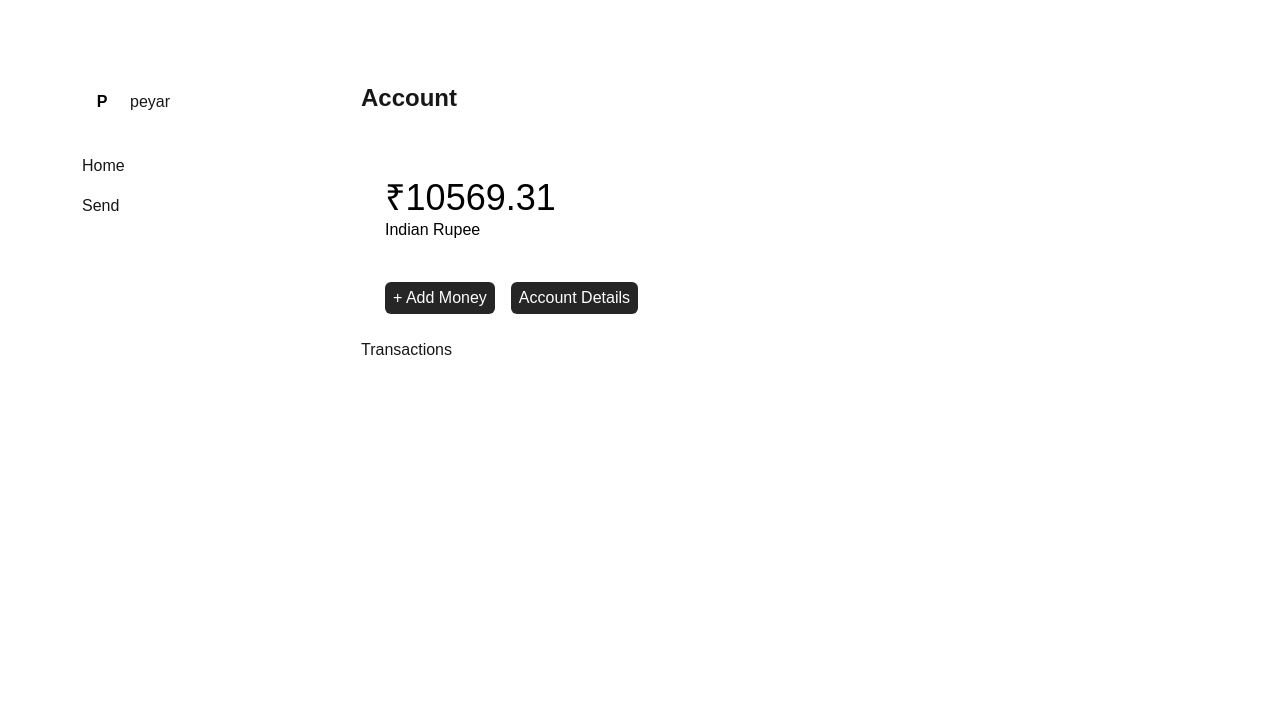
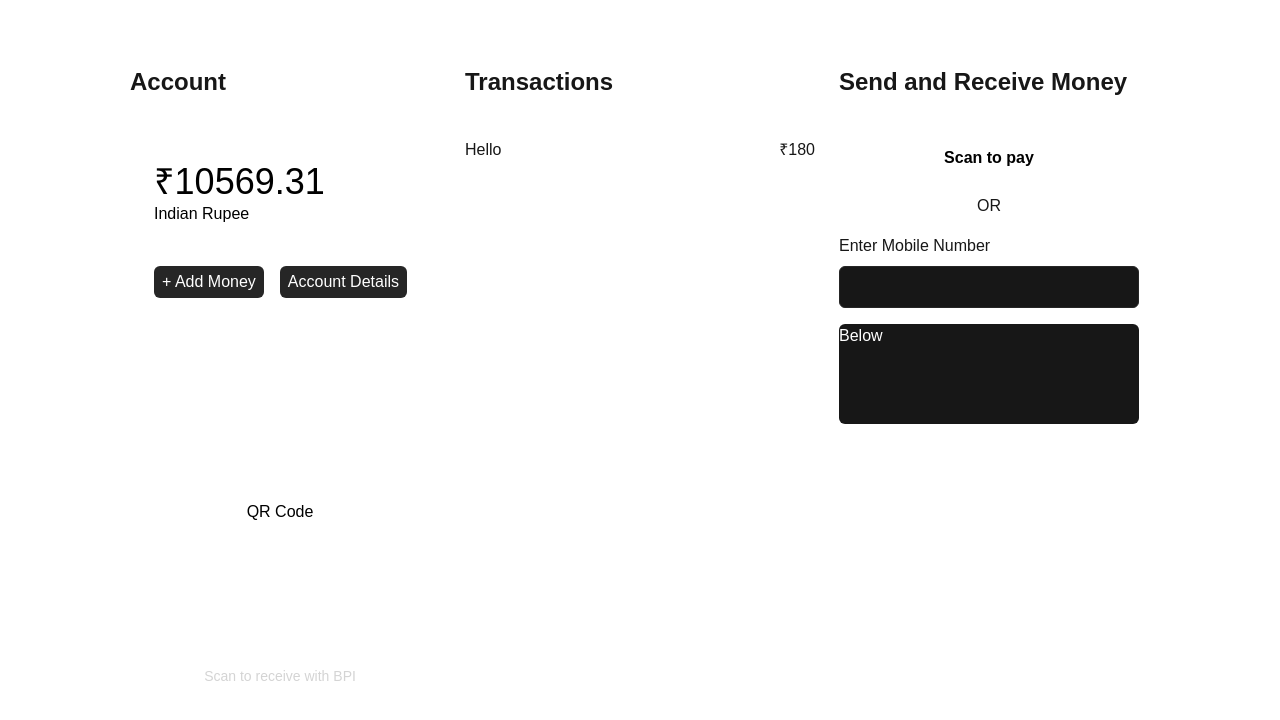
Before and after one commit to Anandprabhu530/bpi-frontend, a Next.js app: page /dashboard in a window 1280 px wide. Shown: the top 720 px of the page. Built offline with nearby package versions, Linux system fonts and the light colour scheme.

Commit message:
Pages design

```diff
--- a/app/dashboard/page.tsx
+++ b/app/dashboard/page.tsx
@@ -2,22 +2,8 @@ import Maincontent from "@/components/Maincontent";
 
 const Dashboard = () => {
   return (
-    <div className="border-2 border-white min-h-screen flex p-20">
-      <div className="basis-1/4">
-        <div className="flex gap-2 items-center">
-          <div className="h-[40px] w-[40px] bg-white rounded-full flex items-center justify-center text-black font-semibold">
-            P
-          </div>
-          <div>peyar</div>
-        </div>
-        <div className="pt-8 flex flex-col gap-4">
-          <div>Home</div>
-          <div>Send</div>
-        </div>
-      </div>
-      <div className="basis-3/4">
-        <Maincontent />
-      </div>
+    <div className="border-2 border-white min-h-screen flex px-32 py-16">
+      <Maincontent />
     </div>
   );
 };
--- a/app/register/page.tsx
+++ b/app/register/page.tsx
@@ -25,6 +25,14 @@ const Register = () => {
           </div>
         </div>
         <div className="pt-4 ">
+          <div className="py-2 text-xl">Mobile Number</div>
+          <input
+            className="outline-none border border-neutral-600 p-2 placeholder:text-neutral-500 bg-[#1b1a1a] rounded-md w-full"
+            placeholder="9876543210"
+            type="tel"
+          />
+        </div>
+        <div className="pt-4 ">
           <div className="py-2 text-xl">Email</div>
           <input
             className="outline-none border border-neutral-600 p-2 placeholder:text-neutral-500 bg-[#1b1a1a] rounded-md w-full"
--- /dev/null
+++ b/app/send/page.tsx
@@ -0,0 +1,21 @@
+const Send = () => {
+  return (
+    <div className="font-sans w-full border-2 border-white min-h-screen flex items-center justify-center">
+      <div className="bg-white w-[320px] h-[500px] flex items-center flex-col px-8 py-4 rounded-md text-black">
+        <div className="w-full pt-4 flex justify-center font-semibold text-3xl">
+          Confirm Payment
+        </div>
+        <div className="pt-10 text-xl font-semibold">To: 9876543210</div>
+        <div className="h-[50%] w-full flex items-center justify-center text-5xl">
+          <div className="font-semibold">₹</div>
+          <input className="pl-2 font-semibold bg-transparent w-[150px] outline-none" />
+        </div>
+        <div className="mt-14 w-full justify-center flex bg-black text-white font-semibold p-2 my-4 rounded-md cursor-pointer">
+          Send Money
+        </div>
+      </div>
+    </div>
+  );
+};
+
+export default Send;
--- a/components/Maincontent.tsx
+++ b/components/Maincontent.tsx
@@ -2,7 +2,8 @@
 // Link to inspiration
 const Maincontent = () => {
   return (
-    <div className="w-full h-full">
+    <div className="w-full h-full flex gap-6">
+      <div className="basis-1/3">
         <div className="text-2xl font-semibold">Account</div>
         <div className="bg-white text-black w-fit mt-10 rounded-md p-6">
           <div className="text-4xl">₹10569.31</div>
@@ -16,7 +17,44 @@ const Maincontent = () => {
             </div>
           </div>
         </div>
-      <div>Transactions</div>
+        <div className="pt-10">
+          <div className="w-[300px] h-[300px] bg-white text-black flex justify-center items-center rounded-md">
+            QR Code
+          </div>
+          <div className="w-[300px] flex justify-center pt-1 text-neutral-300 text-sm">
+            Scan to receive with BPI
+          </div>
+        </div>
+      </div>
+      <div className="basis-1/3 ">
+        <div className="text-2xl font-semibold pb-10">Transactions</div>
+        <div className="flex justify-between w-[350px]">
+          <div>Hello</div>
+          <div>₹180</div>
+        </div>
+      </div>
+      <div className="basis-1/3">
+        <div className="text-2xl font-semibold pb-10">
+          Send and Receive Money
+        </div>
+        <div className="flex gap-4 flex-col">
+          <div className="w-[300px] flex justify-center bg-white text-black font-semibold py-2 rounded-md">
+            Scan to pay
+          </div>
+          <div className="flex w-[300px] gap-4 items-center ">
+            <div className="h-[1px] w-[50%] bg-white"></div>
+            <div>OR</div>
+            <div className="h-[1px] w-[50%] bg-white"></div>
+          </div>
+          <div>
+            <div className="pb-2">Enter Mobile Number</div>
+            <input className="w-[300px] p-2 border border-neutral-800 outline-none rounded-md bg-neutral-900" />
+          </div>
+        </div>
+        <div className="w-[300px] bg-neutral-900 h-[100px] text-white rounded-md mt-4">
+          Below
+        </div>
+      </div>
     </div>
   );
 };
```
Lines whose indentation alone changed are shown as unchanged.
